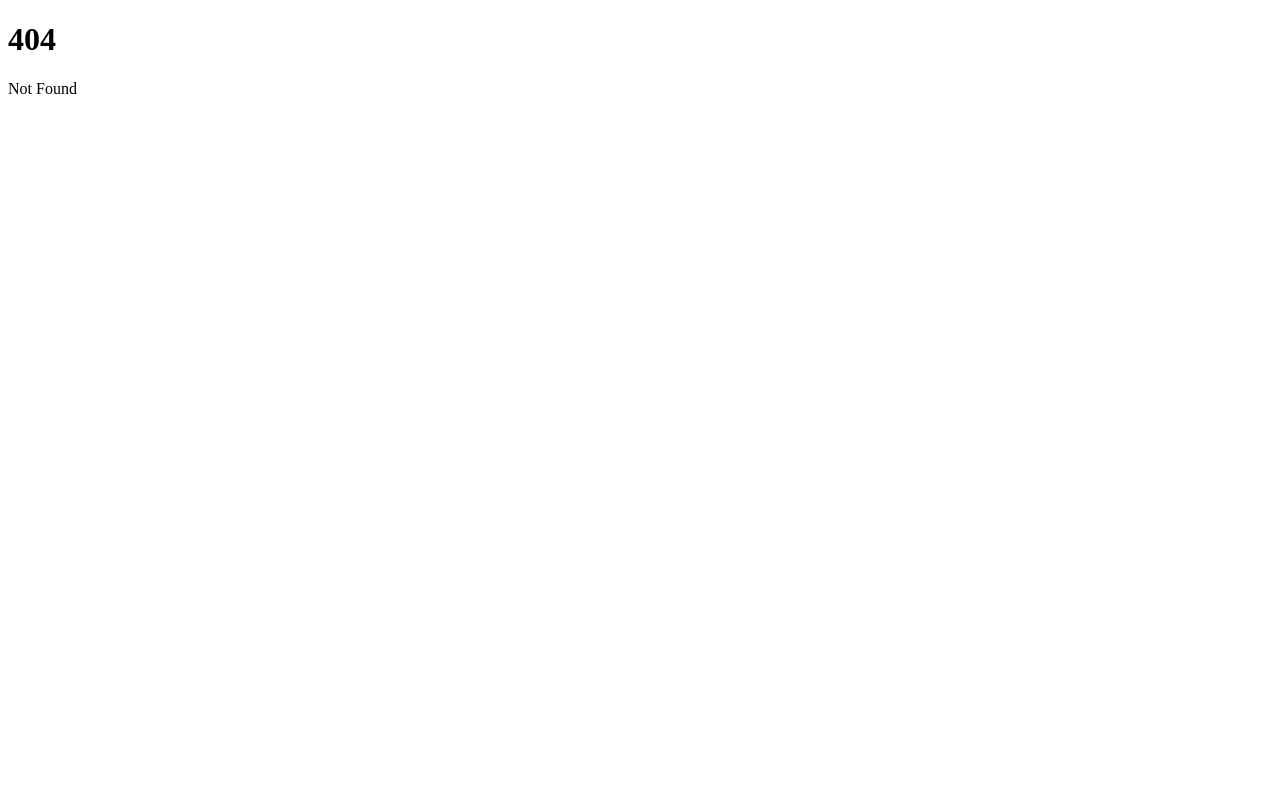
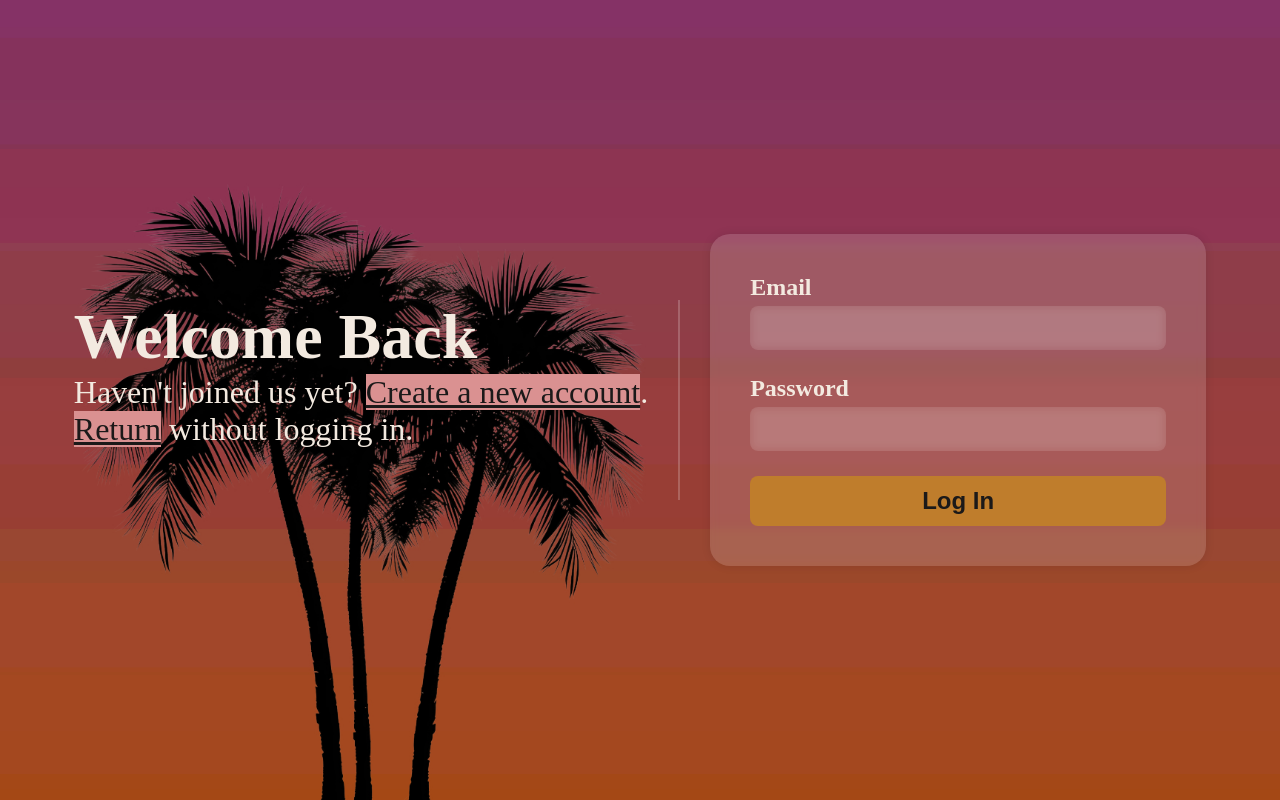
Before and after one commit to colebeebe/wdd430-feature-plan, a SvelteKit app in the folder app/: page /login in a window 1280 px wide. Before the commit this address had no page. Built offline with nearby package versions, Linux system fonts and the light colour scheme.

Commit message:
Began general work on project

```diff
--- a/app/src/routes/+layout.svelte
+++ b/app/src/routes/+layout.svelte
@@ -1,5 +1,9 @@
 <script>
+	import Header from './Header.svelte';
+	import { page } from '$app/state';
 	import favicon from '#lib/assets/favicon.svg';
+
+	import './layout.css';
 
 	/** @type {{children: import('svelte').Snippet}} */
 	let { children } = $props();
@@ -9,4 +13,12 @@
 	<link rel="icon" href={favicon} />
 </svelte:head>
 
-{@render children()}
+{#if page.url.pathname != '/login'}
+	<Header />
+{/if}
+
+<main>
+	{@render children()}
+</main>
+
+<style></style>
--- a/app/src/routes/+page.svelte
+++ b/app/src/routes/+page.svelte
@@ -1,2 +1,5 @@
 <h1>Welcome to SvelteKit</h1>
 <p>Visit <a href="https://svelte.dev/docs/kit">svelte.dev/docs/kit</a> to read the documentation</p>
+
+<style>
+</style>
--- /dev/null
+++ b/app/src/routes/Header.svelte
@@ -0,0 +1,10 @@
+<script>
+  import { resolve } from '$app/paths';
+</script>
+
+<header>
+  <nav>
+    <a href={resolve('/')}>Home</a>
+    <a href={resolve('/login')}>Log In</a>
+  </nav>
+</header>
--- /dev/null
+++ b/app/src/routes/layout.css
@@ -0,0 +1,28 @@
+:root {
+	--charcoal: #1b1919;
+	--chocolate: #3f221d;
+	--velvet: #6b1010;
+	--brick: #911a1a;
+	--orchid: #833266;
+	--lilac: #a66086;
+	--blush: #da9191;
+	--eggshell: #f3eae0;
+	--creme: #d9c2a7;
+	--sunrays: #d4b954;
+	--amber: #bf7d2c;
+	--pumpkin: #a64e1b;
+	--fern: #6e7349;
+	--olive: #525942;
+	--deepsea: #034353;
+	--lowtide: #68828c;
+	--seafoam: #859ca6;
+}
+
+* {
+	margin: 0;
+	padding: 0;
+}
+
+body {
+	background-color: var(--eggshell);
+}
--- /dev/null
+++ b/app/src/routes/login/+page.svelte
@@ -0,0 +1,104 @@
+<script>
+  import { resolve } from '$app/paths';
+</script>
+
+<div class="content">
+  <div class="left-content">
+    <h1>Welcome Back</h1>
+    <p>Haven't joined us yet? <a href={resolve('/')}>Create a new account</a>.</p>
+    <p><a href={resolve('/')}>Return</a> without logging in.</p>
+  </div>
+  <form id="login-form">
+    <div class="form-section">
+      <label for="email">Email</label>
+      <input id="email" name="email" type="email" />
+    </div>
+    <div class="form-section">
+      <label for="password">Password</label>
+      <input id="password" name="password" type="password" />
+    </div>
+    <button type="submit">Log In</button>
+  </form>
+</div>
+
+<style>
+  .content {
+    width: 100vw;
+    height: 100vh;
+    display: flex;
+    justify-content: center;
+    align-items: center;
+    background-image: url('/images/log-in-background.jpg');
+    background-size: cover;
+
+    .left-content {
+      color: var(--eggshell);
+      font-size: 2rem;
+      padding-right: 30px;
+      height: 200px;
+      border-right: 2px solid rgba(255, 255, 255, 0.2);
+
+      a {
+        background-color: var(--blush);
+        color: var(--charcoal);
+      }
+    }
+
+    form {
+      background-color: rgba(255, 255, 255, 0.15);
+      backdrop-filter: blur(5px);
+      box-shadow: 0 0 10px rgba(0, 0, 0, 0.1);
+      padding: 40px;
+      border-radius: 20px;
+      display: flex;
+      flex-direction: column;
+      gap: 20px;
+      margin-left: 30px;
+
+      .form-section {
+        display: flex;
+        flex-direction: column;
+
+        label {
+          color: var(--eggshell);
+          font-weight: bold;
+          font-size: 1.5rem;
+        }
+
+        input {
+          font-size: 1.5rem;
+          background-color: rgba(255, 255, 255, 0.05);
+          backdrop-filter: blur(5px);
+          border: none;
+          border-radius: 8px;
+          padding: 8px;
+          margin: 5px 0;
+          min-width: 400px;
+
+          &:focus {
+            outline: 3px solid var(--sunrays);
+          }
+        }
+      }
+
+      button[type="submit"] {
+        padding: 8px;
+        border-radius: 8px;
+        font-size: 1.5rem;
+        font-weight: bold;
+        border: none;
+        background-color: var(--amber);
+        border: 3px solid transparent;
+        cursor: pointer;
+        color: var(--charcoal);
+        transition: background-color 0.5s ease, border 0.5s ease, color 0.5s ease;
+
+        &:hover {
+          background-color: transparent;
+          border: 3px solid var(--amber);
+          color: var(--amber);
+        }
+      }
+    }
+  }
+</style>
```
Also changed, not shown: app/static/images/log-in-background.jpg (added).
